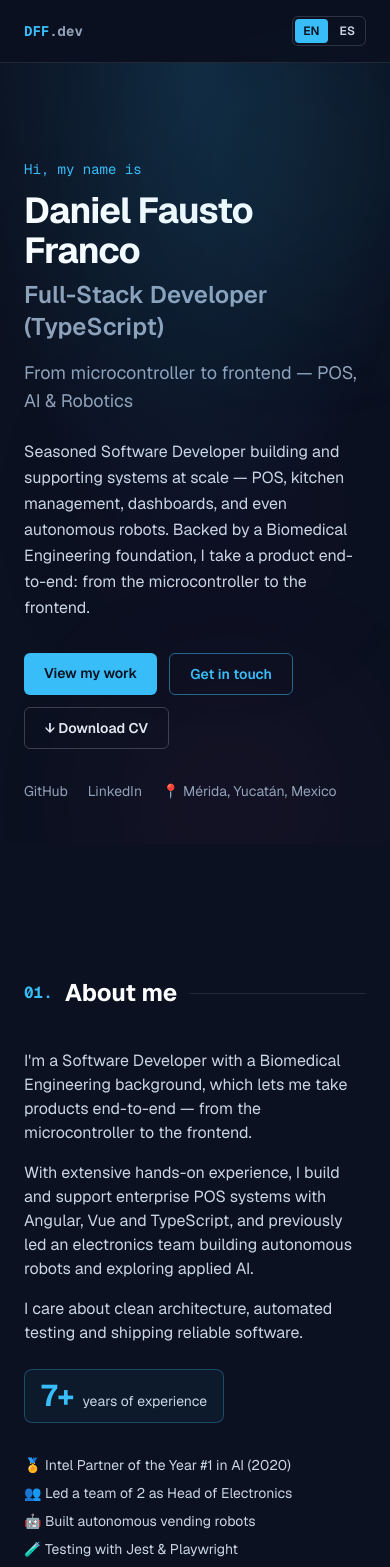
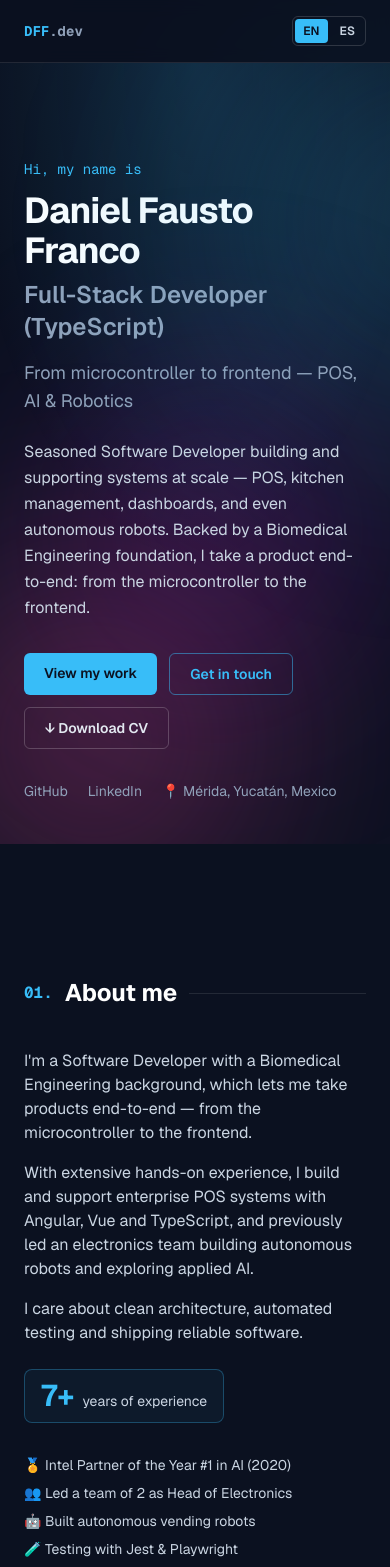
Before and after one commit to daniel-fausto/portfolio, a Next.js app: page / in a window 390 px wide. Shown: the top 1567 px of the page. Built offline with nearby package versions, Linux system fonts and the light colour scheme.

Commit message:
fix: aurora visible on mobile portrait (vmax sizing)

```diff
--- a/src/app/globals.css
+++ b/src/app/globals.css
@@ -37,53 +37,53 @@ body {
   position: absolute;
   display: block;
   border-radius: 50%;
-  filter: blur(90px);
-  opacity: 0.55;
+  filter: blur(80px);
+  opacity: 0.6;
   will-change: transform;
 }
 
 .aurora .l1 {
-  width: 50vw;
-  height: 50vw;
+  width: 65vmax;
+  height: 65vmax;
   background: radial-gradient(circle, rgba(56, 189, 248, 0.45), transparent 70%);
-  top: -10%;
-  left: -10%;
+  top: -20%;
+  left: -20%;
   animation: aurora-sweep 22s ease-in-out infinite;
 }
 
 .aurora .l2 {
-  width: 45vw;
-  height: 45vw;
-  background: radial-gradient(circle, rgba(236, 72, 153, 0.55), transparent 70%);
-  bottom: -15%;
-  right: -10%;
+  width: 60vmax;
+  height: 60vmax;
+  background: radial-gradient(circle, rgba(236, 72, 153, 0.6), transparent 70%);
+  bottom: -25%;
+  right: -20%;
   animation: aurora-drift 28s ease-in-out infinite;
 }
 
 .aurora .l3 {
-  width: 32vw;
-  height: 32vw;
-  background: radial-gradient(circle, rgba(192, 38, 211, 0.5), transparent 70%);
-  top: 40%;
-  left: 60%;
+  width: 45vmax;
+  height: 45vmax;
+  background: radial-gradient(circle, rgba(192, 38, 211, 0.55), transparent 70%);
+  top: 30%;
+  left: 35%;
   animation: aurora-pulse 18s ease-in-out infinite;
 }
 
 @keyframes aurora-sweep {
   0% { transform: translate(0, 0) scale(1); }
-  50% { transform: translate(90vw, 25vh) scale(1.3); }
+  50% { transform: translate(40vmax, 20vmax) scale(1.25); }
   100% { transform: translate(0, 0) scale(1); }
 }
 
 @keyframes aurora-drift {
   0% { transform: translate(0, 0) scale(1); }
-  50% { transform: translate(-60vw, -20vh) scale(1.2); }
+  50% { transform: translate(-30vmax, -15vmax) scale(1.2); }
   100% { transform: translate(0, 0) scale(1); }
 }
 
 @keyframes aurora-pulse {
   0% { transform: translate(0, 0) scale(0.9); opacity: 0.35; }
-  50% { transform: translate(-25vw, 15vh) scale(1.25); opacity: 0.6; }
+  50% { transform: translate(-15vmax, 12vmax) scale(1.25); opacity: 0.6; }
   100% { transform: translate(0, 0) scale(0.9); opacity: 0.35; }
 }
 
```
